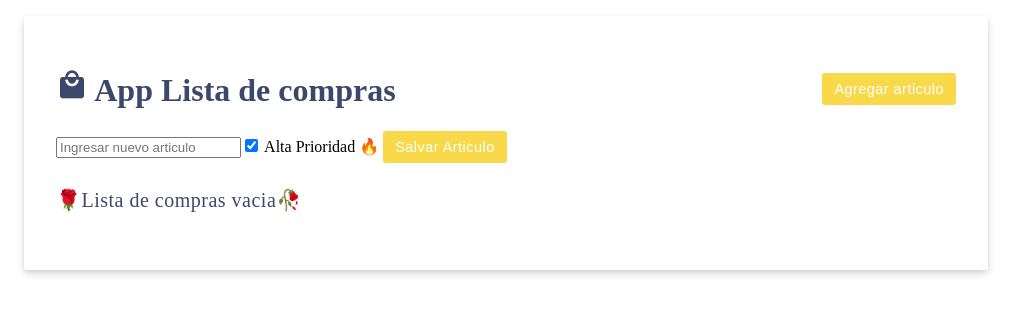
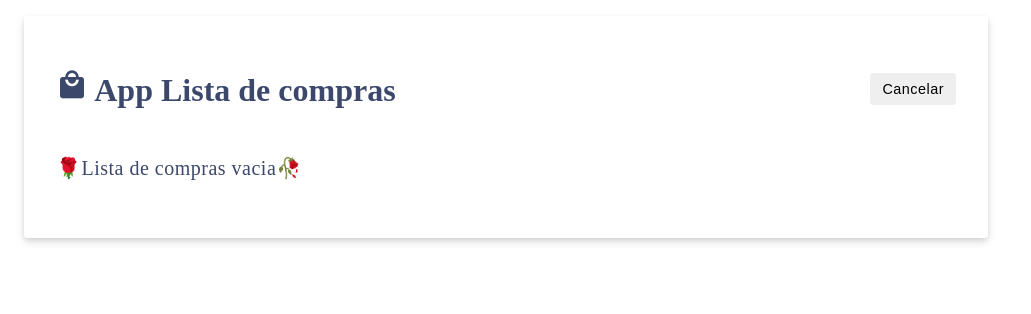
Before and after one commit to youhali/VueJs-ShoppingCart-De, a Vue app: page / in a window 1280 px wide. Shown: the top 314 px of the page, without its empty margins (0-1031 px from the left). Built offline with nearby package versions, Linux system fonts and the light colour scheme.

Commit message:
Progreso

```diff
--- a/src/App.vue
+++ b/src/App.vue
@@ -14,13 +14,13 @@ newItem.value=" ";
 };
 const newItem = ref('');
 const newItemHighPriority = ref(true);
-const habilitarFormulario =ref (true);
+const habilitarFormulario =ref (false);
 </script>
 
 <template>
   <div class="header">
     <h1> <i class="material-icons shopping-cart-icon">local_mall</i> {{ header }}</h1>
-  <button  v-if="false" class="btn">Cancelar</button>
+  <button  v-if="true" class="btn">Cancelar</button>
   <button v-if="habilitarFormulario" class="btn btn-primary">Agregar articulo</button>
   </div>
   <form v-if="habilitarFormulario" v-on:submit.prevent="saveItem" class="add-item form">
```
